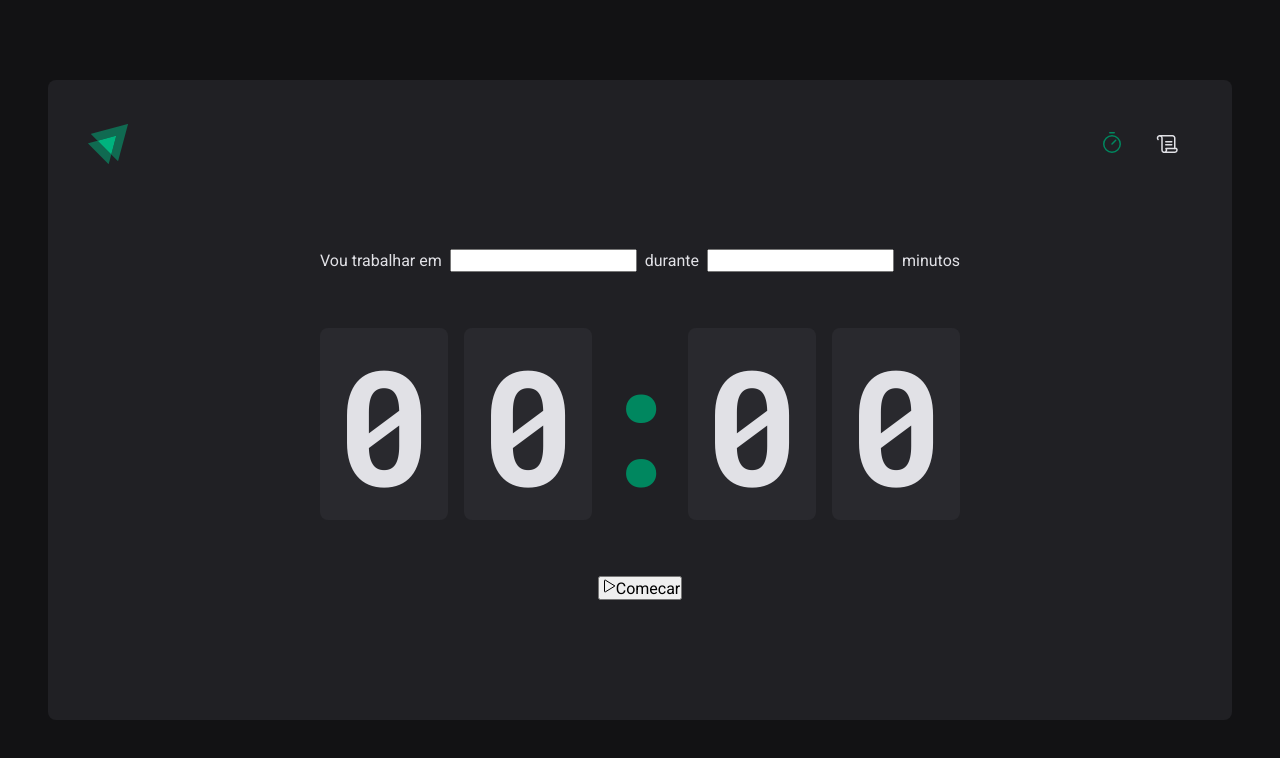
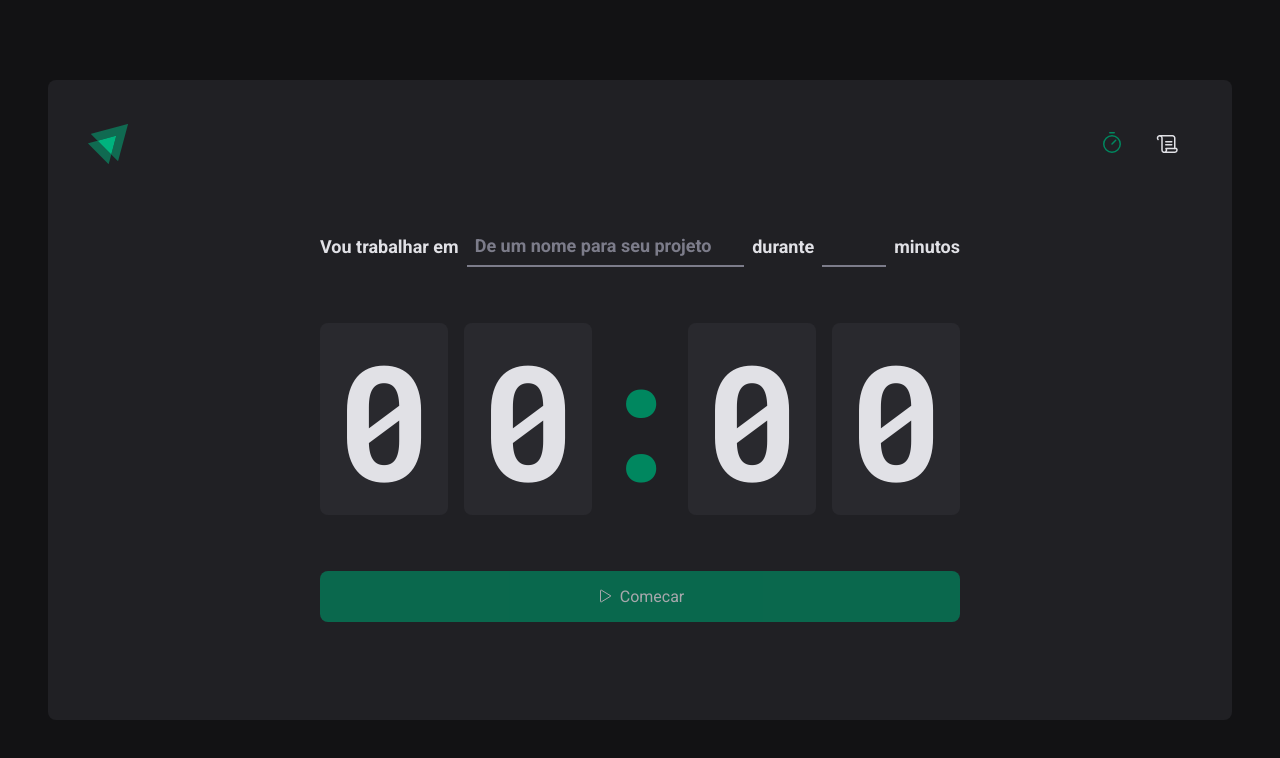
Before and after one commit to Caiotc/pomodoroApplication, a React (Vite) app in the folder pomodoro-application/: page / in a window 1280 px wide. Shown: the top 758 px of the page. Built offline with nearby package versions, Linux system fonts and the light colour scheme.

Commit message:
finishing home styling

```diff
--- a/pomodoro-application/src/pages/Home/index.tsx
+++ b/pomodoro-application/src/pages/Home/index.tsx
@@ -3,7 +3,10 @@ import {
   CountDownContainer,
   FormContainer,
   HomeContainer,
+  MinutesAmountInput,
   Separator,
+  StartCountdownButton,
+  TaskInput,
 } from './styles'
 
 export function Home() {
@@ -12,9 +15,24 @@ export function Home() {
       <form action="">
         <FormContainer>
           <label htmlFor="task">Vou trabalhar em</label>
-          <input id="task" />
+          <TaskInput
+            id="task"
+            list="task-suggestions"
+            placeholder="De um nome para seu projeto"
+          />
+          <datalist id="task-suggestions">
+            <option value="projeto 1" />
+            <option value="projeto 2" />
+            <option value="projeto 3" />
+            <option value="projeto 4" />
+          </datalist>
           <label htmlFor="">durante</label>
-          <input type="number" id="minutesAmount" />
+          <MinutesAmountInput
+            type="number"
+            id="minutesAmount"
+            min={5}
+            max={60}
+          />
           <span>minutos</span>
         </FormContainer>
         <CountDownContainer>
@@ -24,10 +42,10 @@ export function Home() {
           <span>0</span>
           <span>0</span>
         </CountDownContainer>
-        <button type="submit">
+        <StartCountdownButton disabled type="submit">
           <Play />
           Comecar
-        </button>
+        </StartCountdownButton>
       </form>
     </HomeContainer>
   )
--- a/pomodoro-application/src/pages/Home/styles.ts
+++ b/pomodoro-application/src/pages/Home/styles.ts
@@ -22,6 +22,8 @@ export const FormContainer = styled.div`
   justify-content: center;
   gap: 0.5rem;
   color: ${({ theme }) => theme['gray-100']};
+  font-size: 1.125rem;
+  font-weight: bold;
   flex-wrap: wrap;
 `
 
@@ -48,3 +50,57 @@ export const Separator = styled.div`
   display: flex;
   justify-content: center;
 `
+export const StartCountdownButton = styled.button`
+  width: 100%;
+  border: 0;
+  padding: 1rem;
+  border-radius: 8px;
+
+  display: flex;
+  align-items: center;
+  justify-content: center;
+
+  gap: 0.5rem;
+  cursor: pointer;
+
+  background: ${({ theme }) => theme['green-500']};
+  color: ${({ theme }) => theme['gray-100']};
+
+  &:disabled {
+    opacity: 0.7;
+    cursor: not-allowed;
+  }
+
+  &:not(:disabled):hover {
+    background: ${({ theme }) => theme['green-700']};
+  }
+`
+
+const BaseInput = styled.input`
+  background: transparent;
+  height: 2.5rem;
+  border: 0;
+  border-bottom: 2px solid ${({ theme }) => theme['gray-500']};
+  font-weight: bold;
+  font-size: 1.125rem;
+  padding: 0 0.5rem;
+  color: ${({ theme }) => theme['gray-100']};
+
+  &::placeholder {
+    color: ${({ theme }) => theme['gray-500']};
+  }
+  &:focus {
+    box-shadow: none;
+    border-color: ${({ theme }) => theme['green-500']};
+  }
+`
+
+export const TaskInput = styled(BaseInput)`
+  flex: 1;
+  &::-webkit-calendar-picker-indicator {
+    display: none !important;
+  }
+`
+export const MinutesAmountInput = styled(BaseInput)`
+  width: 4rem;
+`
```
